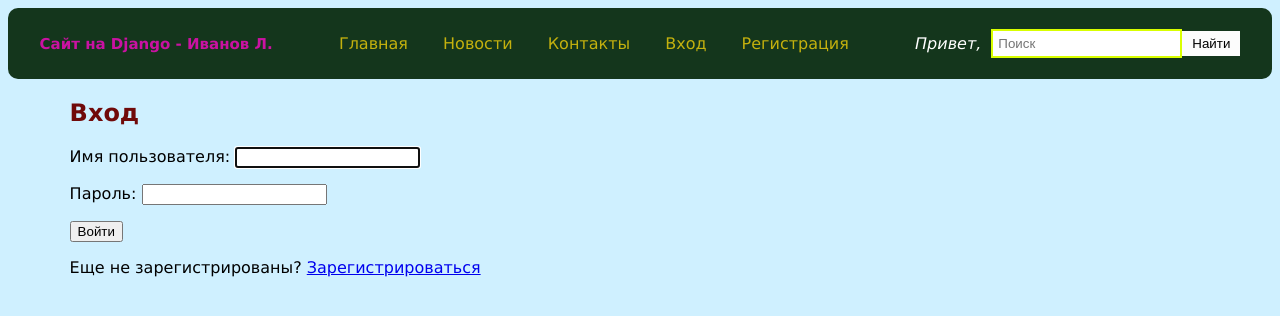
After one commit to LevIvanov1/Django_WebsiteOrg_Ivanov_Lev, a Django app: page /accounts/login/ in a window 1280 px wide. The commit adds this page. Shown: the top 316 px of the page. Run offline with Django 5.2, Linux system fonts and the light colour scheme.

Commit message:
Add files via upload

```diff
--- a/my_company_ivanovlev/settings.py
+++ b/my_company_ivanovlev/settings.py
@@ -105,7 +105,7 @@ AUTH_PASSWORD_VALIDATORS = [
 # Internationalization
 # https://docs.djangoproject.com/en/5.2/topics/i18n/
 
-LANGUAGE_CODE = 'en-us'
+LANGUAGE_CODE = 'ru-ru'
 
 TIME_ZONE = 'UTC'
 
--- a/my_company_ivanovlev/urls.py
+++ b/my_company_ivanovlev/urls.py
@@ -27,4 +27,7 @@ urlpatterns = [
         path('logout/', auth_views.LogoutView.as_view(), name='logout'),
         path('password_change/', auth_views.PasswordChangeView.as_view(template_name='password_change_form.html', success_url='/password_change/done/'), name='password_change'),
         path('password_change/done/', auth_views.PasswordChangeDoneView.as_view(template_name='password_change_done.html'), name='password_change_done'),
+        path('accounts/', include('django.contrib.auth.urls')),
+        path('accounts/', include('news_site_company.urls')),
+        path('', include('news_site_company.urls')),
 ] + static(settings.MEDIA_URL, document_root=settings.MEDIA_ROOT)
--- a/news_site_company/static/css/style.css
+++ b/news_site_company/static/css/style.css
@@ -23,7 +23,7 @@ nav .logo a {
 }
 
 nav {
-    background: #363114;
+    background: #14361c;
     color: #ffffff;
     padding: 10px 0;
     border-radius: 10px;
@@ -67,7 +67,7 @@ nav a {
 }
 
 nav a:hover {
-    color: #a6ff00;
+    color: #aae5f7;
 }
 
 h1, h2 {
--- a/news_site_company/urls.py
+++ b/news_site_company/urls.py
@@ -12,4 +12,5 @@ urlpatterns = [
         path('news/create/', views.news_create, name='news_create'),
         path('news/<int:news_id>/edit/', views.news_edit, name='news_edit'),
         path('news/<int:news_id>/delete/', views.news_delete, name='news_delete'),
+        path('register/', views.register, name='register'),
 ]
--- a/news_site_company/views.py
+++ b/news_site_company/views.py
@@ -1,6 +1,6 @@
 from django.shortcuts import render, get_object_or_404, redirect
 from .models import News, Comment
-from .forms import RegisterForm, NewsForm
+from .forms import RegisterForm, NewsForm,  CommentForm
 from django.contrib.auth import login
 from django.contrib.auth.decorators import login_required, user_passes_test
 from django.db.models import Q
@@ -11,6 +11,7 @@ def index(request):
         news = News.objects.order_by('-pub_date')[:3]
         return render(request, 'news_site_company/index.html', {'news': news})
 
+@login_required
 def news_detail(request, news_id):
     news_item = get_object_or_404(News, pk=news_id)
     if request.method == 'POST':
--- a/templates/base.html
+++ b/templates/base.html
@@ -3,7 +3,7 @@
 <html>
 <head>
     <link rel="stylesheet" href="{% static 'css/style.css' %}">
-    <link rel="icon" href="{% static 'favicon.ico' %}" type="image/x-icon">
+    <link rel="icon" href="{% static 'iconka.ico' %}" type="image/x-icon">
     <title>{% block title %}{% endblock %}</title>
 </head>
 <body>
--- a/templates/news_site_company/contact.html
+++ b/templates/news_site_company/contact.html
@@ -10,4 +10,5 @@
     <p><strong>Адрес:</strong> г. Псков, ул. Ленина, д. 228</p>
     <p><strong>Телефон:</strong> +7 (101) 999-99-90</p>
     <p><strong>Эл. почта:</strong> DjangoIvanovLev1270080@gmail.com</p>
+    </div>
 {% endblock %}
--- a/templates/news_site_company/news_detail.html
+++ b/templates/news_site_company/news_detail.html
@@ -15,6 +15,7 @@
 
         <hr>
 
+        {% if user.is_authenticated %}
             <div class="comment-form">
                 <h2>Добавить комментарий:</h2>
                 <form method="post">
@@ -23,6 +24,9 @@
                     <button type="submit">Опубликовать</button>
                 </form>
             </div>
+        {% else %}
+            <p>Пожалуйста, <a href="{% url 'login' %}">войдите</a> или <a href="{% url 'register' %}">зарегистрируйтесь</a>, чтобы оставить комментарий.</p>
+        {% endif %}
 
         <hr>
 
--- /dev/null
+++ b/templates/registration/login.html
@@ -0,0 +1,15 @@
+{% extends "base.html" %}
+
+{% block title %}Вход{% endblock %}
+
+{% block content %}
+  <div class="container">
+    <h2>Вход</h2>
+    <form method="post">
+      {% csrf_token %}
+      {{ form.as_p }}
+      <button type="submit">Войти</button>
+    </form>
+    <p>Еще не зарегистрированы? <a href="{% url 'register' %}">Зарегистрироваться</a></p>
+  </div>
+{% endblock %}
```
Also changed, not shown: db.sqlite3, news_images/_avatar180_LuqbStG.jpg (added), news_site_company/migrations/0003_rename_user_comment_author.py (added), news_site_company/migrations/0004_rename_author_comment_user.py (added), news_site_company/static/iconka.ico (added), news_site_company/static/news_images/_avatar180.jpg (added), news_site_company/static/news_images/_avatar180_DbDu5sw.jpg (added), news_site_company/static/news_images/_avatar180_voJP12s.jpg (added), news_site_company/static/news_images/fon.jpg (added), news_site_company/static/news_images/i_9IsrzKH.png (added), news_site_company/static/news_images/orig.jpg (added). Lines whose indentation alone changed are shown as unchanged.
